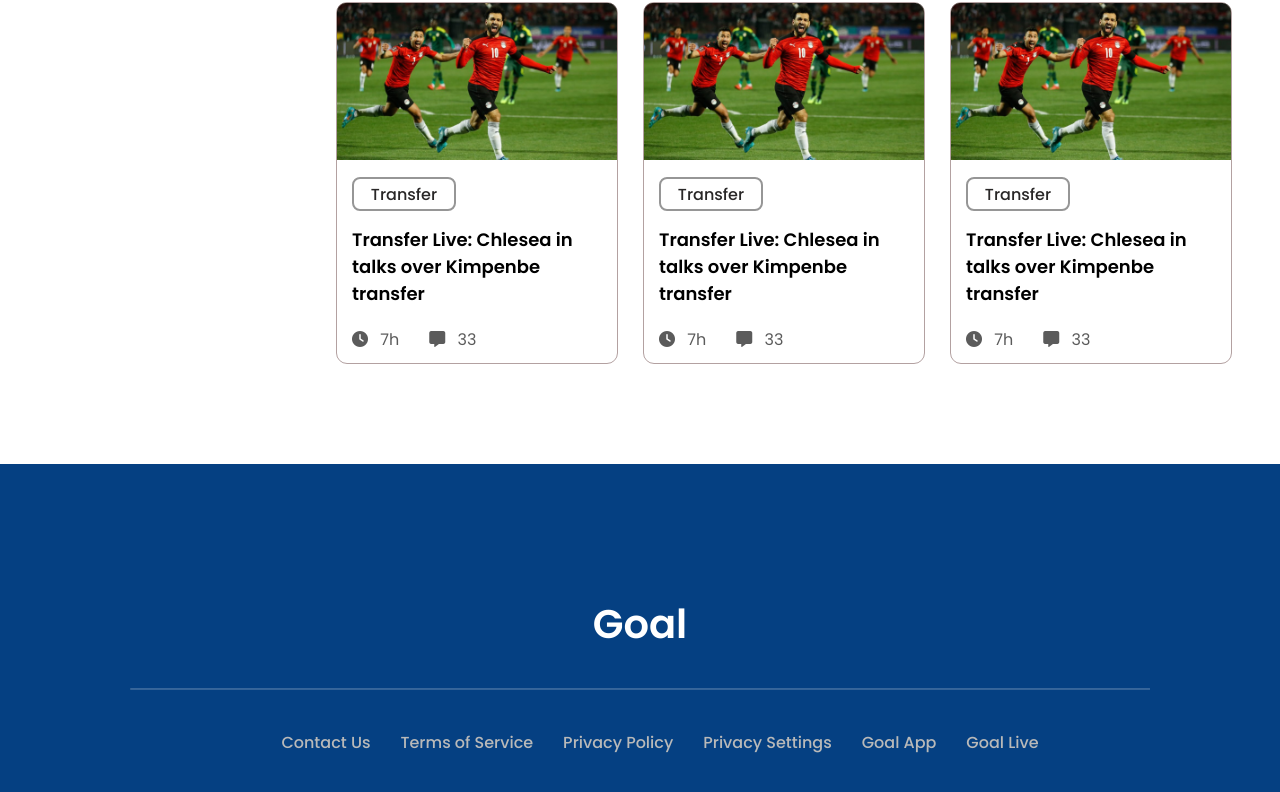
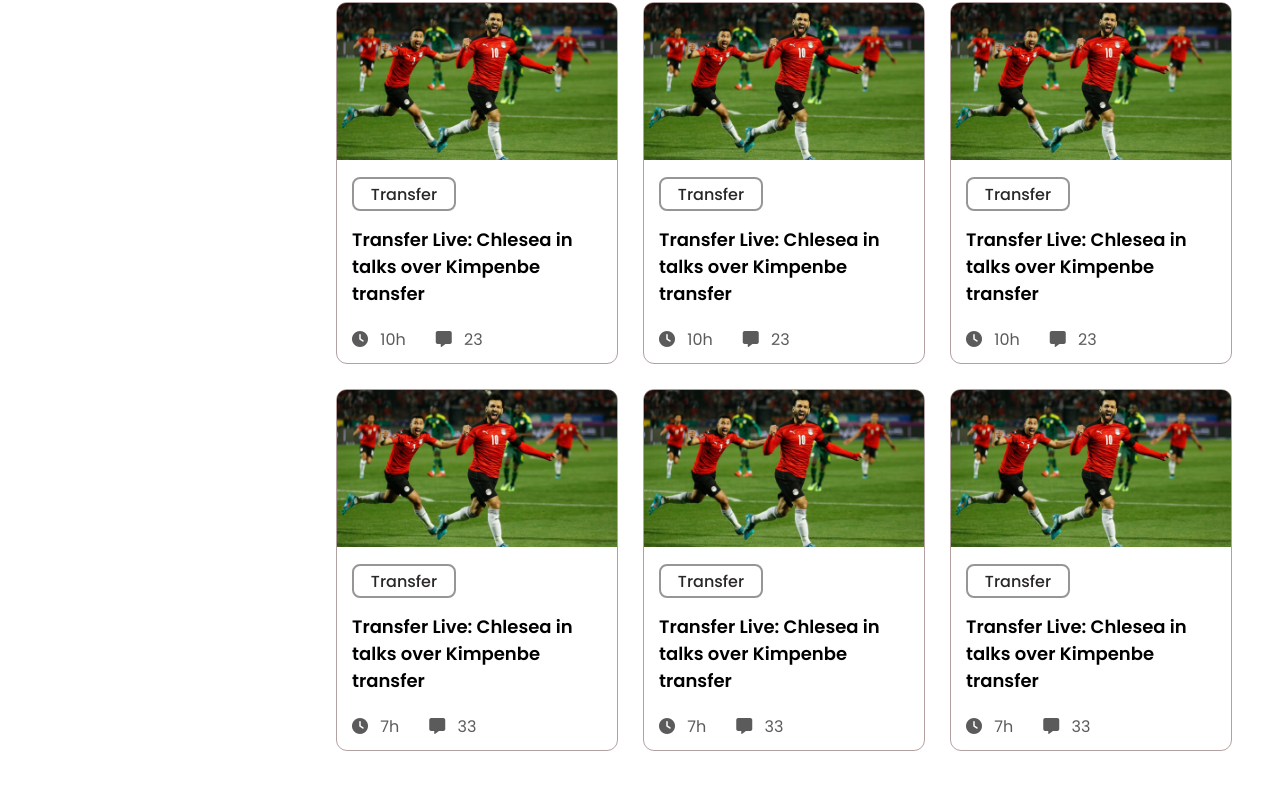
Before and after one commit to alfa22git/World-Cup, a plain HTML site: page index.html in a window 1280 px wide. Shown: the part 1093-1885 px from the top of the page. Drawn offline with Linux system fonts and the light colour scheme.

```diff
--- a/index.html
+++ b/index.html
@@ -107,6 +107,60 @@
               <h4>Transfer Live: Chlesea in talks over Kimpenbe transfer</h4>
               <div class="blog-component">
                 <div class="duration">
+                  <i class="fa-solid fa-clock"></i> 10h
+                </div>
+                <div class="comment">
+                  <i class="fa-solid fa-message"></i> 23
+                </div>
+              </div>
+            </div>
+          </div>
+
+          <div class="blog">
+            <img src="images/Blog-Image.png" alt="" />
+            <div class="blog-info">
+              <div class="blog-btn">
+                <a href="#">Transfer</a>
+              </div>
+              <h4>Transfer Live: Chlesea in talks over Kimpenbe transfer</h4>
+              <div class="blog-component">
+                <div class="duration">
+                  <i class="fa-solid fa-clock"></i> 10h
+                </div>
+                <div class="comment">
+                  <i class="fa-solid fa-message"></i> 23
+                </div>
+              </div>
+            </div>
+          </div>
+
+          <div class="blog">
+            <img src="images/Blog-Image.png" alt="" />
+            <div class="blog-info">
+              <div class="blog-btn">
+                <a href="#">Transfer</a>
+              </div>
+              <h4>Transfer Live: Chlesea in talks over Kimpenbe transfer</h4>
+              <div class="blog-component">
+                <div class="duration">
+                  <i class="fa-solid fa-clock"></i> 10h
+                </div>
+                <div class="comment">
+                  <i class="fa-solid fa-message"></i> 23
+                </div>
+              </div>
+            </div>
+          </div>
+
+          <div class="blog">
+            <img src="images/Blog-Image.png" alt="" />
+            <div class="blog-info">
+              <div class="blog-btn">
+                <a href="#">Transfer</a>
+              </div>
+              <h4>Transfer Live: Chlesea in talks over Kimpenbe transfer</h4>
+              <div class="blog-component">
+                <div class="duration">
                   <i class="fa-solid fa-clock"></i> 7h
                 </div>
                 <div class="comment">
--- a/style.css
+++ b/style.css
@@ -619,7 +619,6 @@ footer ul:nth-child(4) li a {
         flex-wrap: wrap;
     }
 }
-
 @media screen and (max-width:576px) {
 
     .top-banner-match {
@@ -662,7 +661,6 @@ footer ul:nth-child(4) li a {
         color: #084561;
     }
 }
-
 
 @media screen and (min-width:577px) and (max-width: 768px) {
     .top-banner-match {
@@ -743,7 +741,6 @@ footer ul:nth-child(4) li a {
     }
 }
 
-
 @media screen and (min-width:769px) and (max-width: 992px) {
     .top-banner-match {
         height: 398px;
```
Also changed, not shown: match.html (+1 -1 lines).
